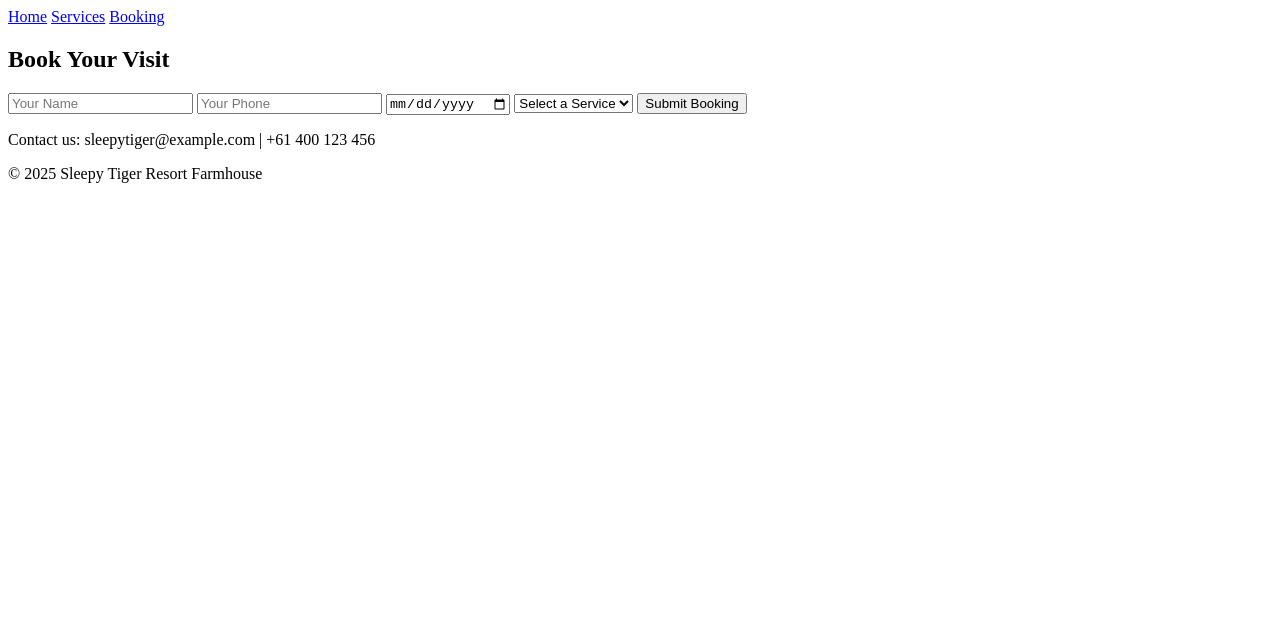
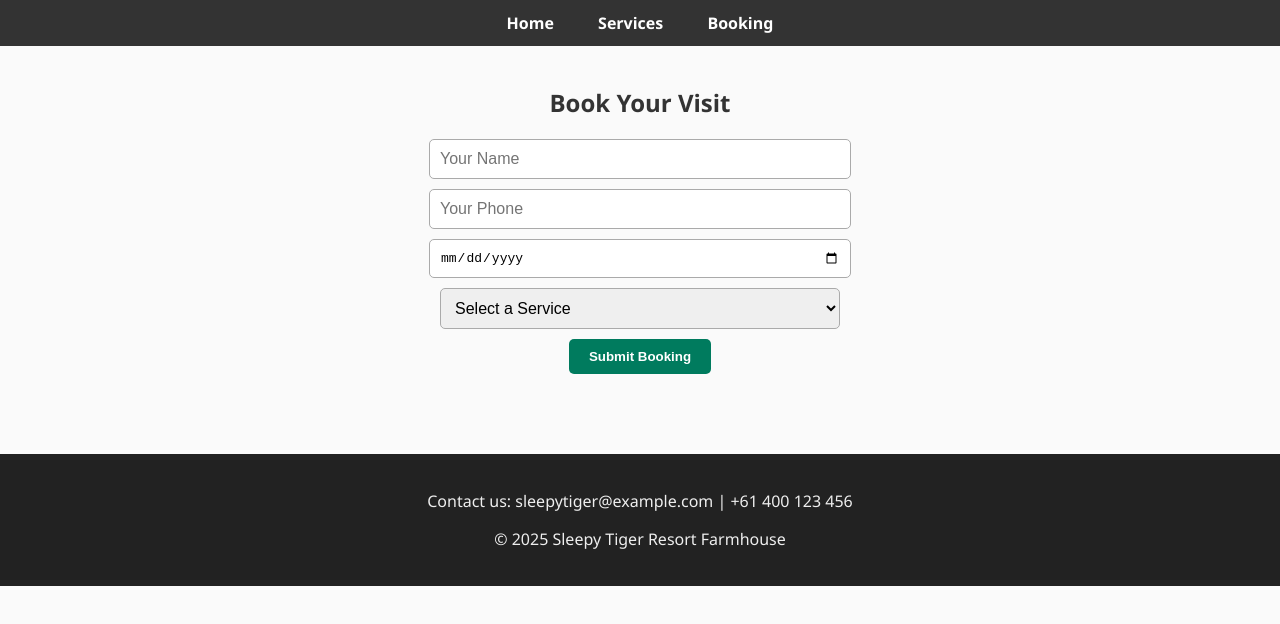
Before and after one commit to yangyanming1126/ISYS3001, a plain HTML site: page public/booking.html in a window 1280 px wide. Drawn offline with Linux system fonts and the light colour scheme; no server answers.

Commit message:
booking page style

```diff
--- /dev/null
+++ b/public/booking.css
@@ -0,0 +1,36 @@
+#booking {
+  padding: 40px 20px;
+  text-align: center;
+}
+
+form {
+  display: flex;
+  flex-direction: column;
+  align-items: center;
+  gap: 10px;
+  max-width: 400px;
+  margin: auto;
+}
+
+input, select, textarea {
+  width: 100%;
+  padding: 10px;
+  border: 1px solid #aaa;
+  border-radius: 5px;
+  font-size: 1em;
+}
+
+button {
+  background: #007B5E;
+  color: white;
+  border: none;
+  padding: 10px 20px;
+  font-weight: bold;
+  border-radius: 5px;
+  cursor: pointer;
+  transition: background 0.3s ease;
+}
+
+button:hover {
+  background: #005f48;
+}
--- a/public/booking.html
+++ b/public/booking.html
@@ -4,7 +4,8 @@
   <meta charset="UTF-8" />
   <meta name="viewport" content="width=device-width, initial-scale=1.0"/>
   <title>Book Your Visit</title>
-  <link rel="stylesheet" href="style.css" />
+  <link rel="stylesheet" href="common.css" />
+  <link rel="stylesheet" href="booking.css" />
 </head>
 <body>
 
```
